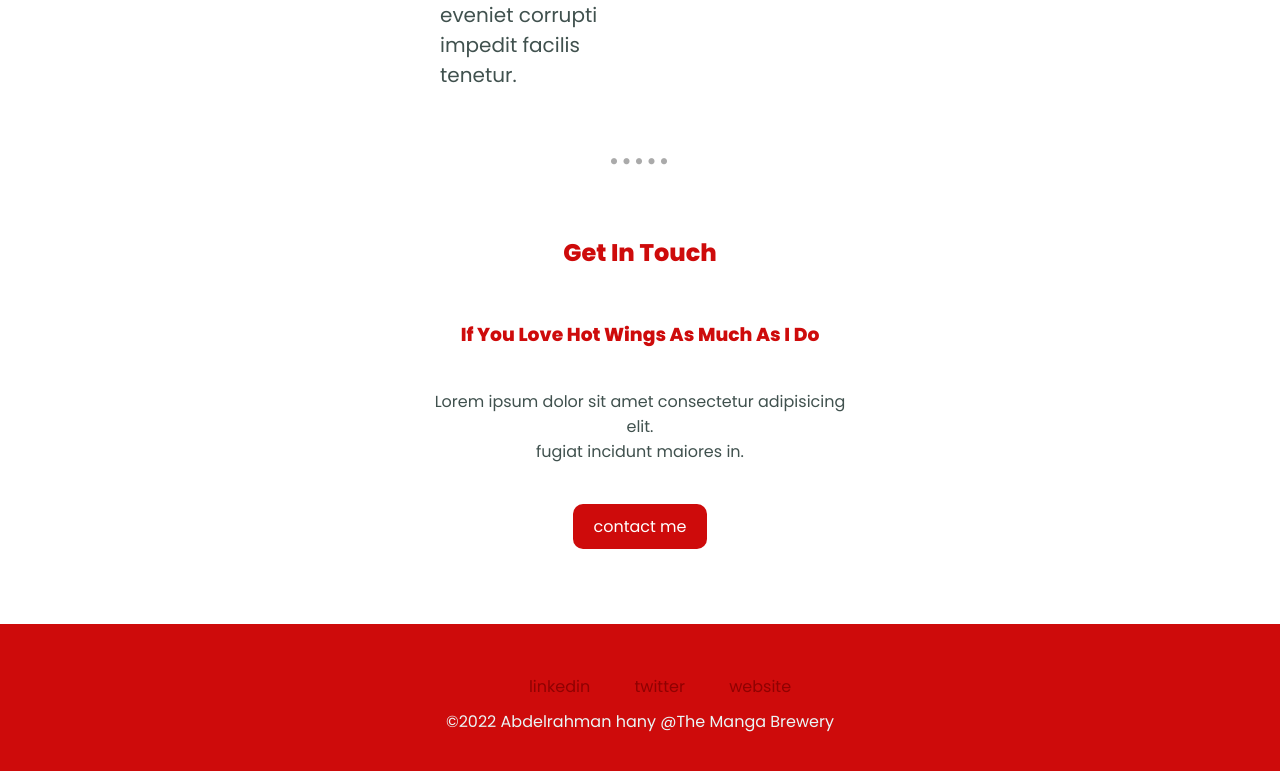
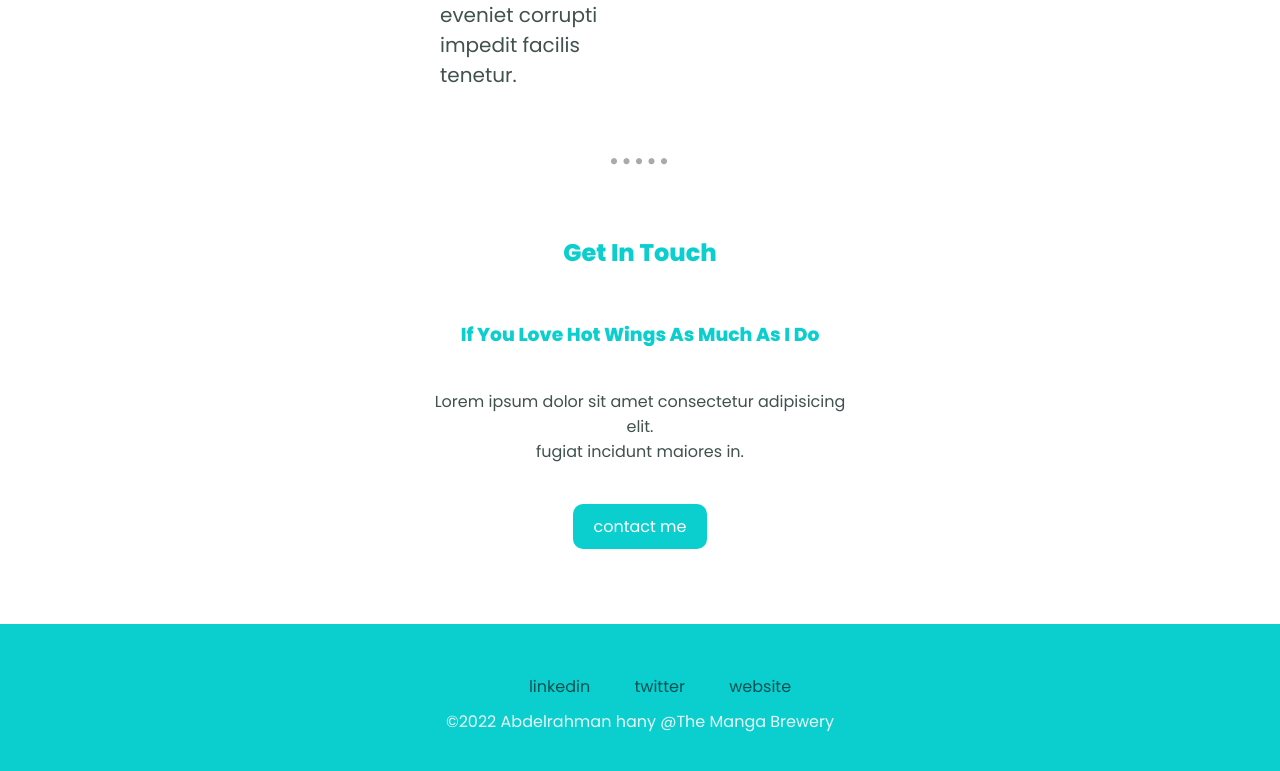
Before and after one commit to AbdelrhmanAbuelnile/1st-task, a plain HTML site: page index.html in a window 1280 px wide. Shown: the part 1853-2624 px from the top of the page. Drawn offline with nearby package versions, Linux system fonts and the light colour scheme; a script that the page names is missing.

Commit message:
editing alot of css colors and bk img

```diff
--- a/style.css
+++ b/style.css
@@ -19,7 +19,7 @@ section{
 
 h2 {
     text-transform: capitalize;
-    color: #ce0b0b;
+    color: #0bcece;
 }
 
 p {
@@ -33,7 +33,7 @@ p {
 }
 
 h3 {
-    color: #ce0b0b;
+    color: #0bcece;
     text-transform: capitalize;
 }
 /* end global rules */
@@ -43,7 +43,7 @@ h3 {
 .main {
     width: 100vw;
     height: 500px;
-    background: url("site Images/coding_laptop_4x.webp") no-repeat ;
+    background: url("site Images/moon-night-scenery-riding-bike-uhdpaper.com-4K-6.2510.jpg") no-repeat ;
     background-attachment: fixed;
     background-size: cover;
 }
@@ -52,7 +52,7 @@ h3 {
     font-size: 80px;
     font-weight: bolder;
     font-family: 'Sacramento', cursive;
-    color: #ce0b0b;
+    color: #0bcece;
     margin-top: 5%;
     text-transform: capitalize;
 }
@@ -63,7 +63,7 @@ h3 {
     margin-top: 5px;
 }
 .main h2 span {
-    border-bottom: solid #ce0b0b 5px;
+    border-bottom: solid #0bcece 5px;
 }
 
 /* end main section */
@@ -124,7 +124,7 @@ h3 {
     text-decoration: none;
     padding: 10px 20px ;
     border-radius: 10px;
-    background-color: #ce0b0b;
+    background-color: #0bcece;
     color: #fff ;
     margin-top: 40px;
 }
@@ -135,7 +135,7 @@ h3 {
 
 footer {
     padding: 50px 20px ;
-    background-color: #ce0b0b;
+    background-color: #0bcece;
     text-align: center;
     margin-top: 50px;
 }
@@ -143,7 +143,7 @@ footer {
 footer a {
     margin-left: 40px;
     text-decoration: none;
-    color: #8f0202;
+    color: #005151;
 }
 
 footer p {
```
